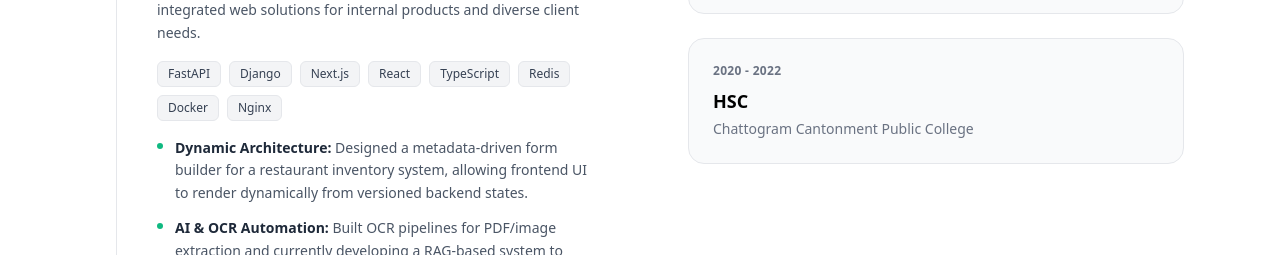
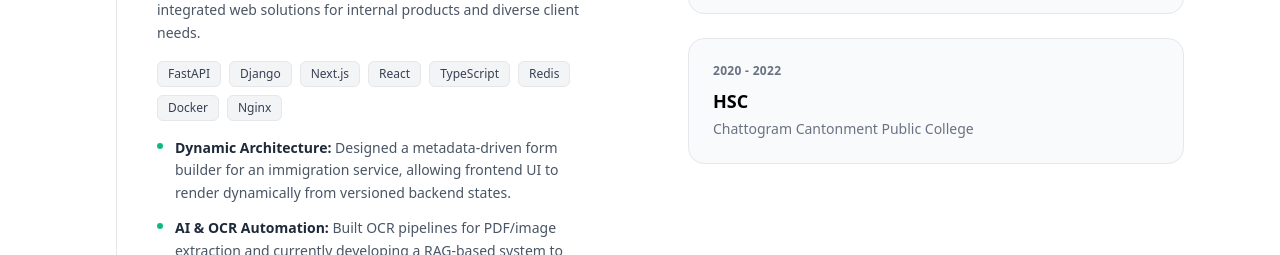
Before and after one commit to AhmedAbrarZayad/MyPortfolio, a React (Vite) app: page / in a window 1280 px wide. Shown: the part 3120-3375 px from the top of the page. Built offline with nearby package versions, Linux system fonts and the light colour scheme; some icons are missing.

Commit message:
Changed experience a bit

```diff
--- a/src/components/ExperienceAndEducation/Experience.jsx
+++ b/src/components/ExperienceAndEducation/Experience.jsx
@@ -10,7 +10,7 @@ const Experience = () => {
             description: 'Promoted from intern to core engineer, delivering scalable, AI-integrated web solutions for internal products and diverse client needs.',
             techStack: ['FastAPI', 'Django', 'Next.js', 'React', 'TypeScript', 'Redis', 'Docker', 'Nginx'],
             highlights: [
-                { label: 'Dynamic Architecture', text: 'Designed a metadata-driven form builder for a restaurant inventory system, allowing frontend UI to render dynamically from versioned backend states.' },
+                { label: 'Dynamic Architecture', text: 'Designed a metadata-driven form builder for an immigration service, allowing frontend UI to render dynamically from versioned backend states.' },
                 { label: 'AI & OCR Automation', text: 'Built OCR pipelines for PDF/image extraction and currently developing a RAG-based system to automate complex sam.gov proposal reports.' },
                 { label: 'System Integration', text: 'Engineered secure webhook endpoints for third-party payment routing and refactored auth flows to eliminate redundant API calls, drastically accelerating sign-in.' }
             ],
```
